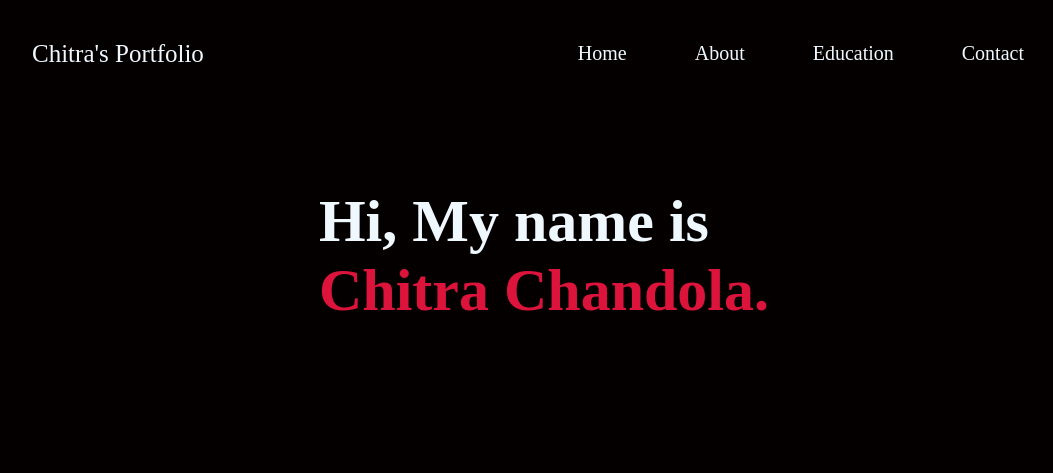
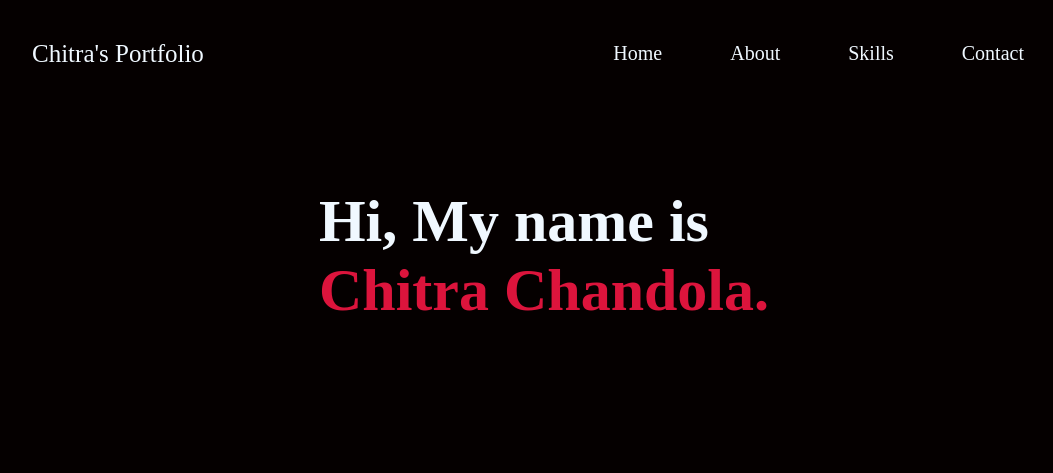
Before and after one commit to Chitrac1/Portfolio, a plain HTML site: page index.html in a window 1280 px wide. Shown: the top 473 px of the page, without its empty margins (96-1149 px from the left). Drawn offline with Linux system fonts and the light colour scheme.

Commit message:
Update index.html

```diff
--- a/index.html
+++ b/index.html
@@ -17,7 +17,7 @@
             <ul id="sidemenu">
                 <li><a href="#head">Home</a></li>
                 <li><a href="#about">About</a></li>
-                <li><a href="#education">Education</a></li>
+                <li><a href="#education">Skills</a></li>
                 <li><a href="#contact">Contact</a></li>
                 <i class="fa-solid fa-circle-xmark" onclick="closemenu()"></i>
             </ul>
```
